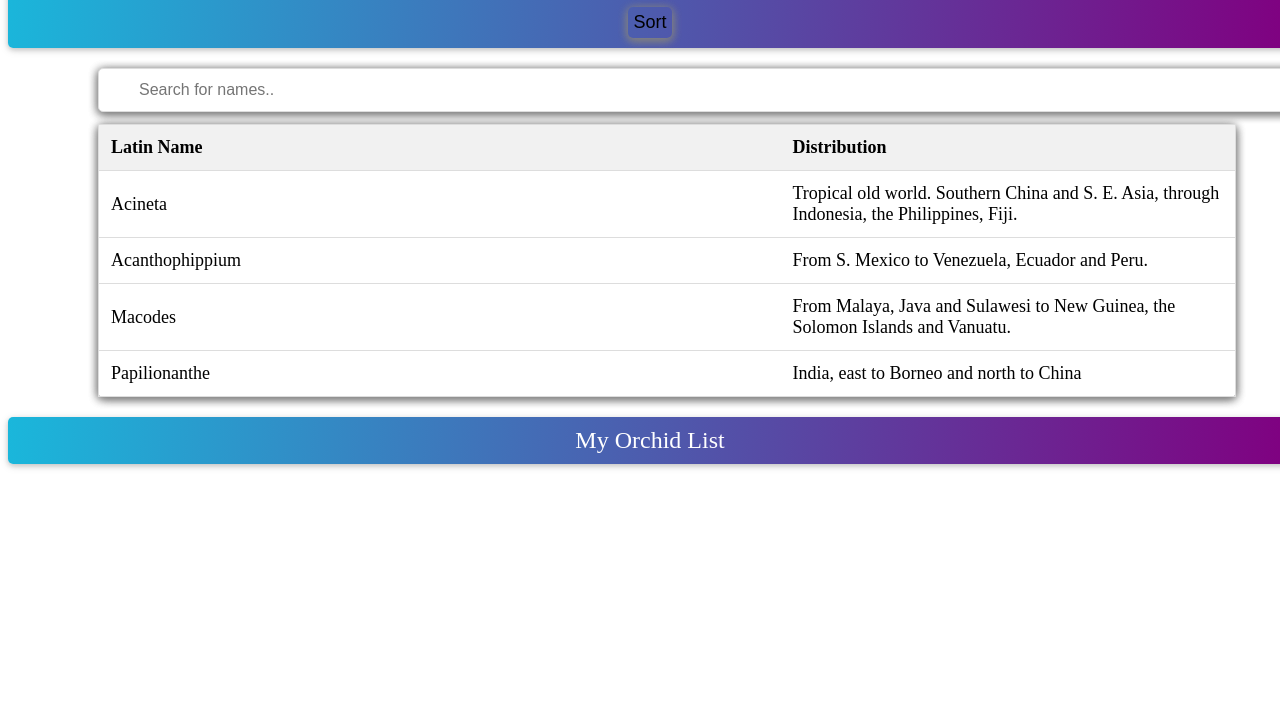
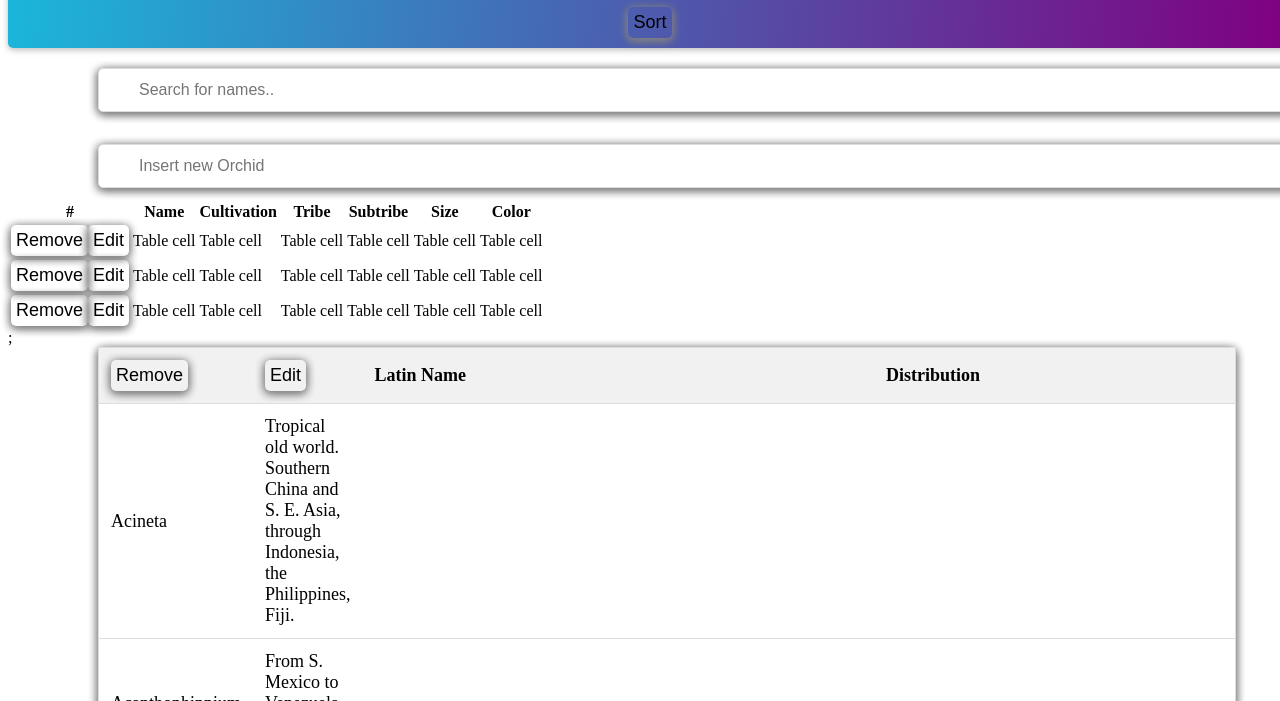
Before and after one commit to jace1084/Orchid-filter, a plain HTML site: page orchid-table.html in a window 1280 px wide. Shown: the part 99-800 px from the top of the page. Drawn offline with Linux system fonts and the light colour scheme.

Commit message:
Adding in a new table for more functionality

```diff
--- a/orchid-table.html
+++ b/orchid-table.html
@@ -15,12 +15,56 @@
     </header>
 
     <input type="text" id="myInput" onkeyup="myFunction()" placeholder="Search for names..">
+    <input type="text" id="myInput" placeholder="Insert new Orchid">
 
 
-
+    <Table responsive>
+        <thead>
+          <tr>
+            <th>#</th>
+            <th>Name</th>
+            <th>Cultivation</th>
+            <th>Tribe</th>
+            <th>Subtribe</th>
+            <th>Size</th>
+            <th>Color</th>
+          </tr>
+        </thead>
+        <tbody>
+          <tr>
+            <td><button>Remove</button><button>Edit</button></td>
+            <td>Table cell</td>
+            <td>Table cell</td>
+            <td>Table cell</td>
+            <td>Table cell</td>
+            <td>Table cell</td>
+            <td>Table cell</td>
+          </tr>
+          <tr>
+            <td><button>Remove</button><button>Edit</button></td>
+            <td>Table cell</td>
+            <td>Table cell</td>
+            <td>Table cell</td>
+            <td>Table cell</td>
+            <td>Table cell</td>
+            <td>Table cell</td>
+          </tr>
+          <tr>
+            <td><button>Remove</button><button>Edit</button></td>
+            <td>Table cell</td>
+            <td>Table cell</td>
+            <td>Table cell</td>
+            <td>Table cell</td>
+            <td>Table cell</td>
+            <td>Table cell</td>
+          </tr>
+        </tbody>
+      </Table>;
         <table id="myTable">
           <tr class="header">
 
+            <th><button>Remove</button></th>
+              <th><button>Edit</button></th>
             <th style="width:60%;">Latin Name</th>
             <!-- <th style="width:40%;">Tribe</th>
             <th style="width:40%;">Subtribe</th> -->
```
